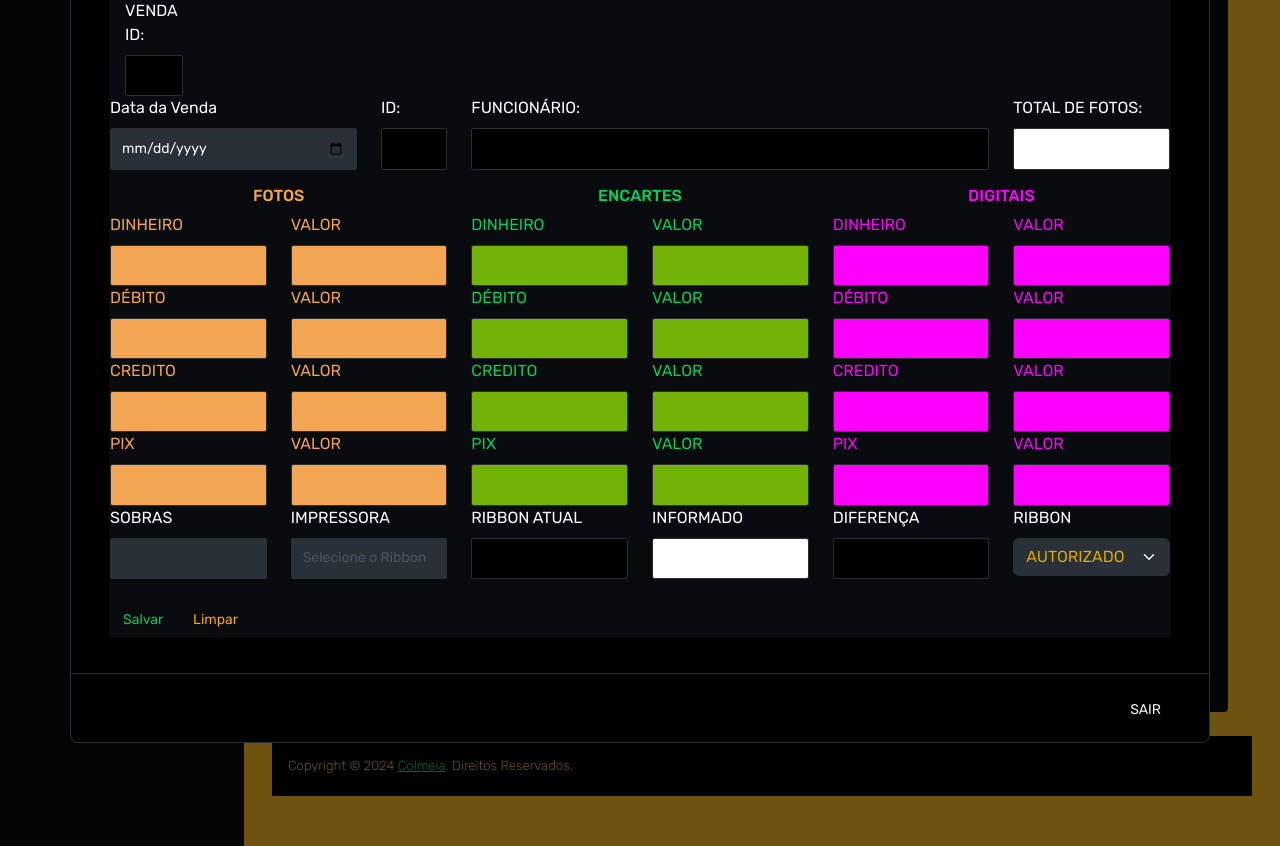
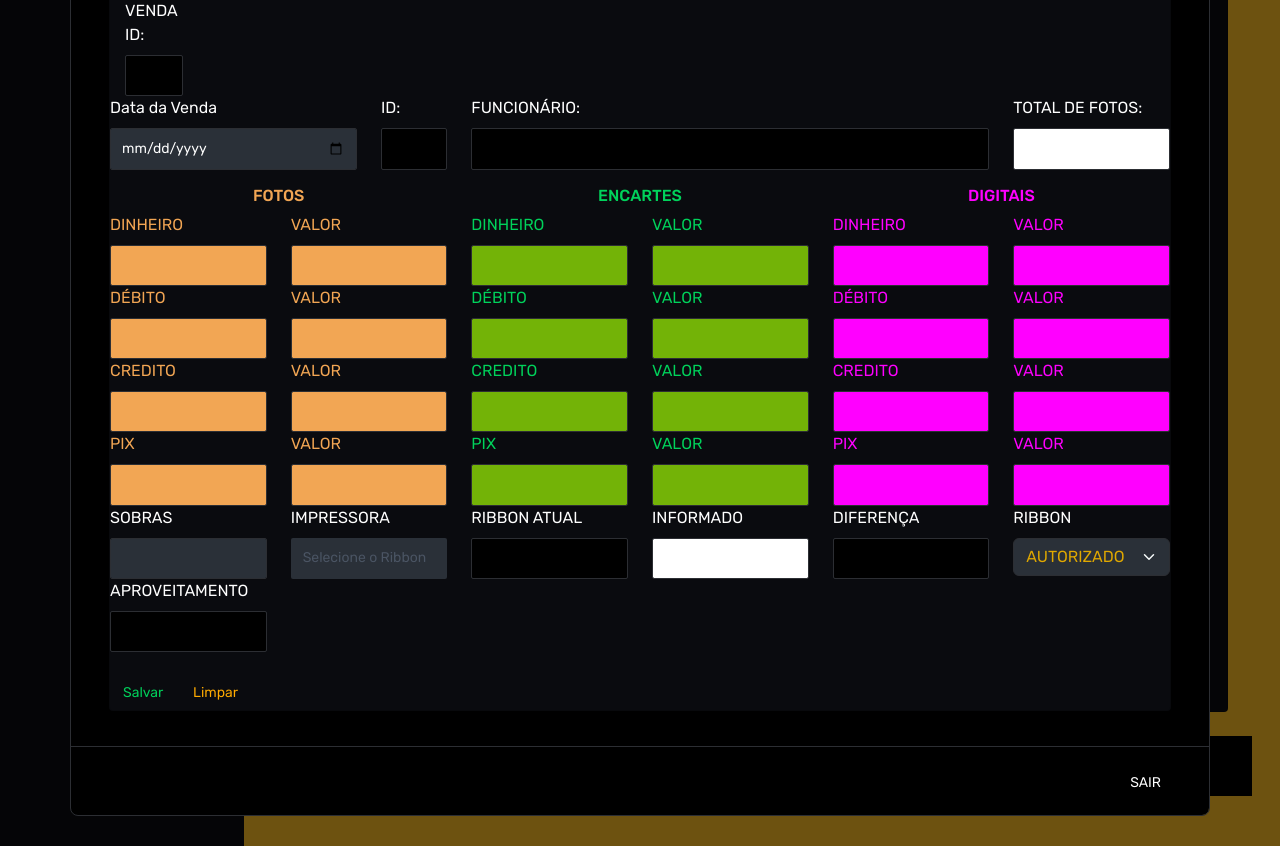
Before and after one commit to jeff-constantino/nippon-photos, a Java web app: page /ServletVendas in a window 1280 px wide, after a click on "Lançamentos". Shown: the part 536-1382 px from the top of the page. Run offline with Tomcat 11, a stand-in JSP engine, Linux system fonts and the light colour scheme; data that the repository does not hold is empty; some libraries are stand-ins or nearby versions; some web fonts are replaced.

Commit message:
ADCIONADO APROVEITAMENTO NO LANÇAMENTO DE VENDAS

```diff
--- a/src/main/java/servlets/ServletVendas.java
+++ b/src/main/java/servlets/ServletVendas.java
@@ -328,7 +328,9 @@ import java.util.Map;
                     String formattedDataVenda = DateUtil.formatDate(modelVendasConsulta1.getData_venda());
                     request.setAttribute("formattedDataVenda", formattedDataVenda);
                 } else {
-                    System.out.println("Data da venda está nula.");
+
+                    request.setAttribute("msg", "Selecione a Data da venda.");
+//                    System.out.println("Data da venda está nula.");
                 }
 
                 request.setAttribute("msg", msg);
--- a/src/main/webapp/principal/vendas.jsp
+++ b/src/main/webapp/principal/vendas.jsp
@@ -554,7 +554,8 @@
                                                                                                class="form-control"
                                                                                                id="sobras" name="sobras"
                                                                                                placeholder=""
-                                                                                               value="${modelVendas.sobras}" required>
+                                                                                               value="${modelVendas.sobras}" required
+                                                                                               oninput="calcularAproveitamento()">
                                                                                     </div>
                                                                                     <div class="col-2">
                                                                                         <label>IMPRESSORA</label>
@@ -639,10 +640,26 @@
                                                                                         </select>
 
                                                                                     </div>
+                                                                                    <div class="col-2">
+                                                                                        <label>APROVEITAMENTO</label>
+                                                                                        <input type="text"
+                                                                                               class="form-control"
+                                                                                               placeholder=""
+                                                                                               style="background-color: black; color:#DAA520; font-weight: bold"
+                                                                                               id="aproveitamento"
+                                                                                               name="aproveitamento"
+                                                                                               required
+                                                                                               value=""
+                                                                                               readonly tabindex="-1">
+
+                                                                                    </div>
+
 
                                                                                 </div>
 
+
                                                                                 <br>
+
 
                                                                                 <div>
                                                                                     <button class="btn btn-outline-success waves-effect waves-light">
@@ -660,6 +677,7 @@
                                                                             </form>
 
                                                                         </div>
+
                                                                     </div>
                                                                 </div>
                                                             </div>
@@ -1606,7 +1624,14 @@
         }
 
 
-
+        function calcularAproveitamento() {
+            const vendas = parseFloat(document.getElementById('total').value) || 0;
+            const sobras = parseFloat(document.getElementById('sobras').value) || 0;
+            const producao = vendas + sobras;
+
+            const aproveitamento = producao > 0 ? (vendas / producao) * 100 : 0;
+            document.getElementById('aproveitamento').value = aproveitamento.toFixed(2) + " %"; // mostra com 2 casas decimais
+        }
 
 
 
```
Also changed, not shown: 1 other file.
